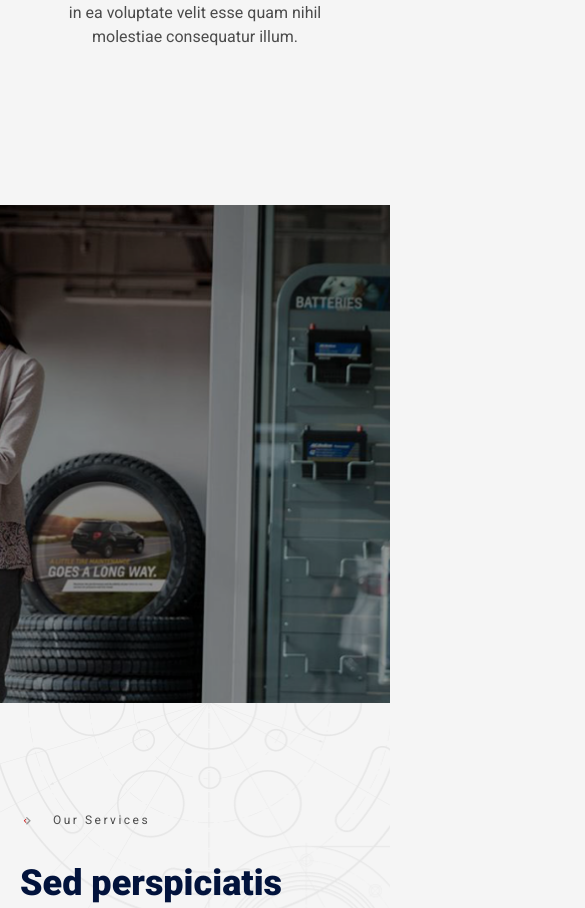
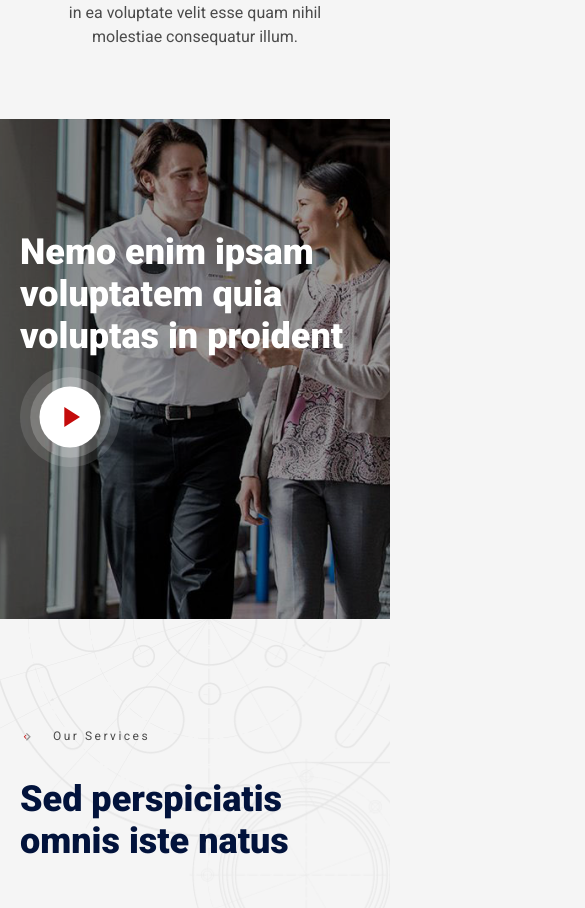
Before and after one commit to herohasan0/car-repair, a Next.js app: page / in a window 390 px wide. Shown: the part 2226-3134 px from the top of the page, 585 px wide, since content can reach past the window. Built offline with nearby package versions, Linux system fonts and the light colour scheme.

Commit message:
Edit Video section for mobile design

```diff
--- a/main.css
+++ b/main.css
@@ -745,21 +745,41 @@ body {
       line-height: 24px; }
 
 .Video {
-  background: url(/video-cover.png) no-repeat center center/cover;
+  position: relative;
+  background: url(/video-cover.png) no-repeat;
+  background-position: -150px;
+  background-size: cover;
   padding-top: 112px;
   padding-bottom: 120px;
-  margin-top: 156px; }
+  margin-top: 70px;
+  height: 500px; }
+  @media (min-width: 768px) {
+    .Video {
+      margin-top: 156px;
+      background-position: center center; } }
   .Video-content {
-    margin-left: 819px; }
+    padding-left: 20px; }
+    @media (min-width: 768px) {
+      .Video-content {
+        position: absolute;
+        right: 210px; } }
     .Video-content-title {
       color: white;
       font-size: 36px;
       font-weight: 900;
-      line-height: 42px;
-      width: 411px; }
+      line-height: 42px; }
+      @media (min-width: 768px) {
+        .Video-content-title {
+          width: 411px; } }
     .Video-content-play {
-      width: 140px;
-      height: 140px; }
+      width: 100px;
+      height: 100px;
+      margin-top: 10px; }
+      @media (min-width: 768px) {
+        .Video-content-play {
+          width: 140px;
+          height: 140px;
+          margin-top: initial; } }
 
 .Services {
   padding-top: 110px;
--- a/scss/components/Video.scss
+++ b/scss/components/Video.scss
@@ -1,20 +1,40 @@
 .Video {
-  background: url(/video-cover.png) no-repeat center center / cover;
+  position: relative;
+  background: url(/video-cover.png) no-repeat;
+  background-position: -150px;
+  background-size: cover;
   padding-top: 112px;
   padding-bottom: 120px;
-  margin-top: 156px;
+  margin-top: 70px;
+  height: 500px;
+  @include mq {
+    margin-top: 156px;
+    background-position: center center;
+  }
   &-content {
-    margin-left: 819px;
+    padding-left: 20px;
+    @include mq {
+      position: absolute;
+      right: 210px;
+    }
     &-title {
       color: white;
       font-size: 36px;
       font-weight: 900;
       line-height: 42px;
-      width: 411px;
+      @include mq {
+        width: 411px;
+      }
     }
     &-play {
-      width: 140px;
-      height: 140px;
+      width: 100px;
+      height: 100px;
+      margin-top: 10px;
+      @include mq {
+        width: 140px;
+        height: 140px;
+        margin-top: initial;
+      }
     }
   }
 }
```
